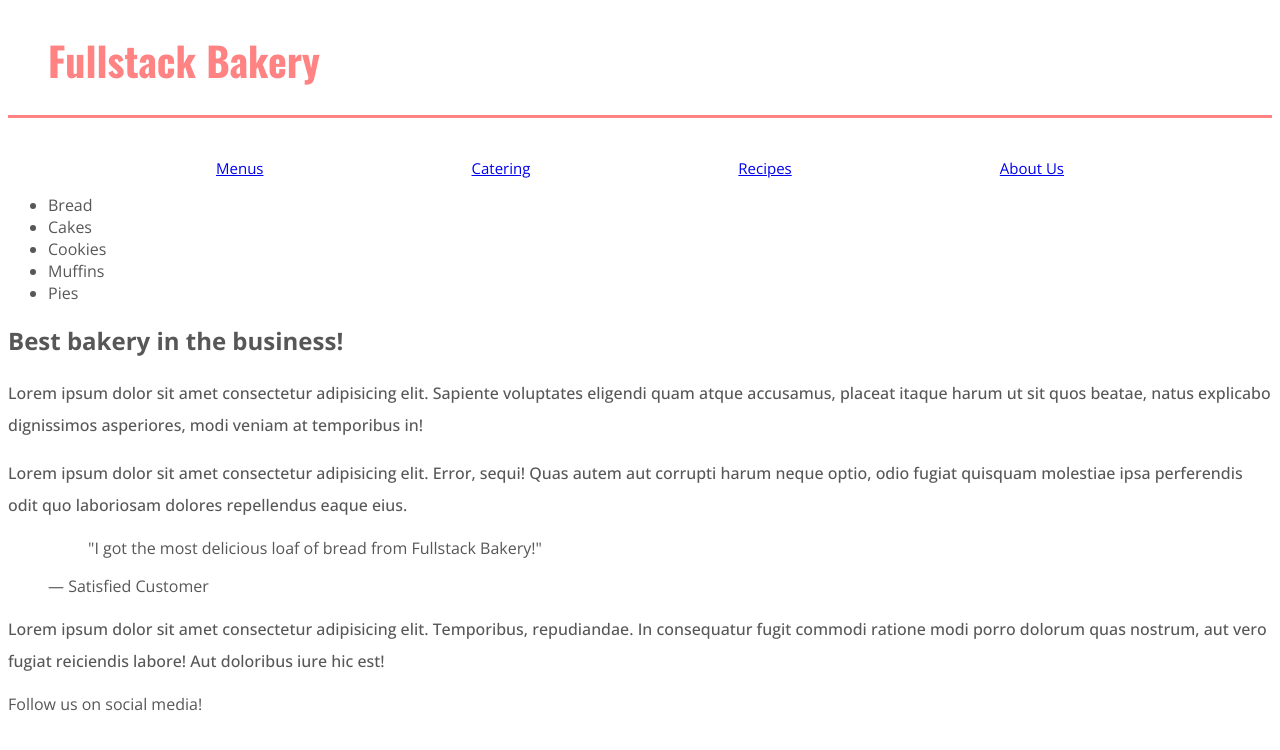
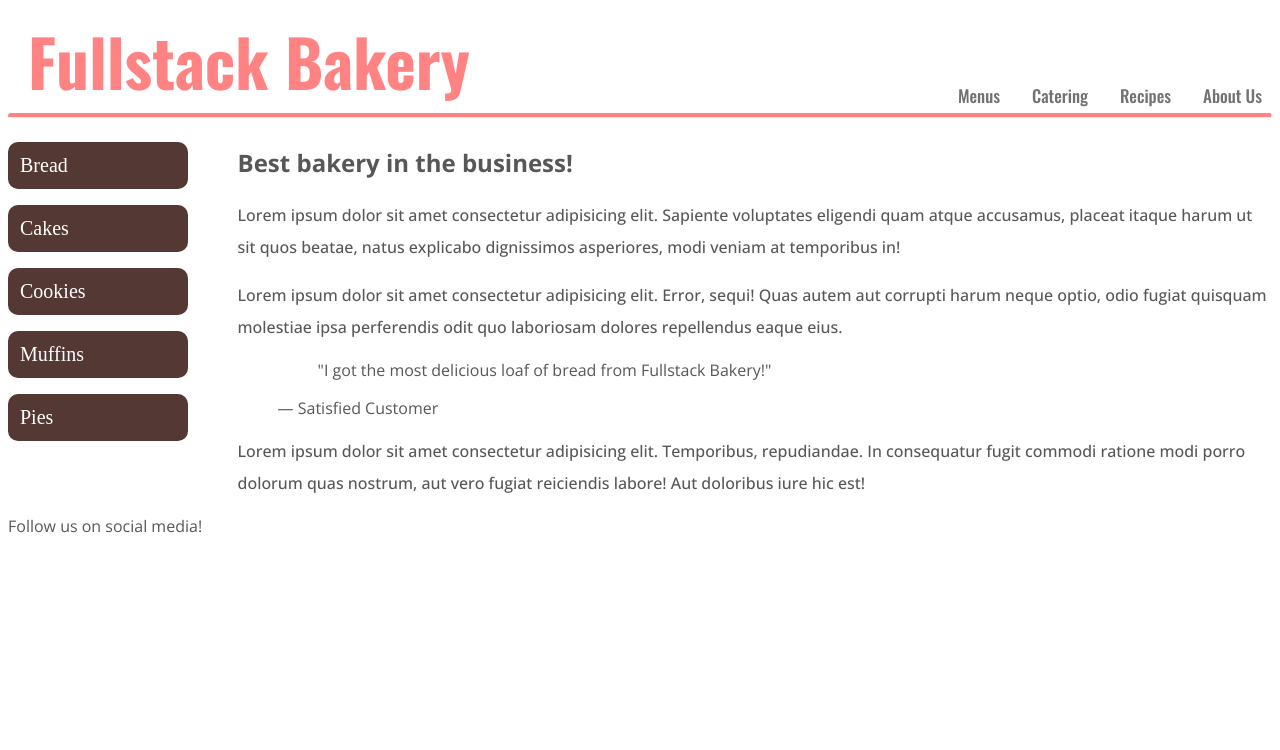
Before and after one commit to Emiliano-Canseco-III/Fullstack_bakery, a plain HTML site: page index.html in a window 1280 px wide. Drawn offline with nearby package versions, Linux system fonts and the light colour scheme; a web font is replaced by a local one.

Commit message:
Combined nav_bar.css with index.css. Continued styling HTML on index.CSS.

```diff
--- a/index.css
+++ b/index.css
@@ -1,18 +1,74 @@
+header {
+  display: flex;
+  justify-content: space-between;
+  align-items: flex-end;
+}
+
 .brand {
+  color: #ff8383;
+  margin: 0;
+  padding: 20px;
+
+  font-weight: bold;
+  font-family: "Oswald";
+  font-size: 65px;
+  line-height: 1;
+}
+
+nav {
   display: flex;
+  align-items: flex-end;
+  gap: 2rem;
+  padding-right: 10px;
+  padding-bottom: 5px;
+}
+
+a {
+  font-size: 17px;
+  font-family: "Oswald";
+  color: rgb(114, 114, 114);
+  text-decoration: none;
+  font-weight: 500;
+}
+
+a:hover {
   color: #ff8383;
-  font-weight: bold;
-  font-family: Oswald;
-  font-size: 40px;
-  border-radius: 20px;
-  padding-left: 20px;
-  margin: 20px;
-  margin-bottom: 15px;
+}
+
+hr {
+  border-top: 4px solid #ff8383;
+  border-radius: 10px;
+  margin-top: 0;
+}
+
+main {
+  display: flex;
+}
+
+ul {
+  display: flex;
+  flex-direction: column;
+  padding: 0;
+  margin-right: 50px;
+  gap: 1rem;
+}
+
+li {
+  border: 2px solid #533833;
+  padding: 10px;
+  padding-right: 100px;
+  border-radius: 10px;
+
+  background-color: #533833;
+  color: white;
+
+  font-family: "Open";
+  font-size: 20px;
 }
 
 body {
   color: rgb(87, 87, 87);
-  font-family: Open Sans;
+  font-family: "Open Sans";
 }
 
 p {
--- a/index.html
+++ b/index.html
@@ -20,7 +20,6 @@
       rel="stylesheet"
     />
     <link rel="stylesheet" href="index.css" />
-    <link rel="stylesheet" href="nav_bar.css" />
     <title>Fullstack Bakery</title>
   </head>
   <body>
@@ -33,8 +32,8 @@
         <a href="#">About Us</a>
       </nav>
     </header>
+    <hr />
     <main>
-      <aside>
       <ul>
         <li>Bread</li>
         <li>Cakes</li>
@@ -42,7 +41,6 @@
         <li>Muffins</li>
         <li>Pies</li>
       </ul>
-      </aside>
       <article>
         <h1>Best bakery in the business!</h1>
         <p>
--- a/nav_bar.css
+++ b/nav_bar.css
@@ -1,10 +1,6 @@
 nav {
   display: flex;
-  justify-content: center;
+  width: fit-content;
+
   font-size: 15px;
-  justify-content: space-evenly;
-  border-top-color: #ff8383;
-  border-top: solid #ff8383;
-
-  padding-top: 40px;
 }
```
Lines whose indentation alone changed are shown as unchanged.
